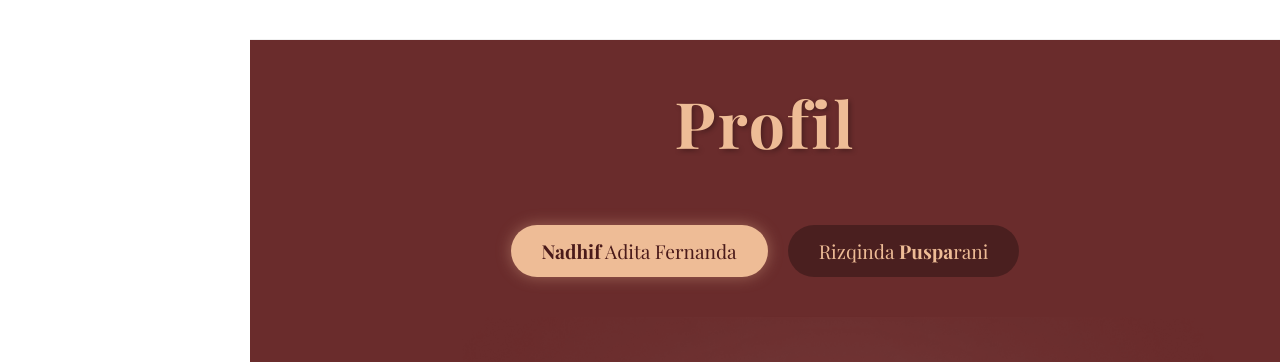
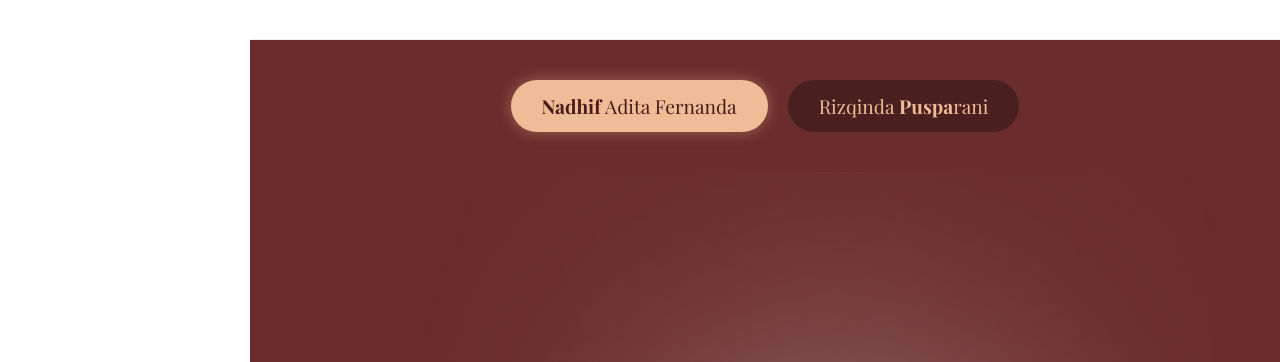
Before and after one commit to nadhifadita/grand-design-nadhif-puspa, a plain HTML site: page index.html in a window 1280 px wide. Shown: the part 802-1164 px from the top of the page. Drawn offline with nearby package versions, Linux system fonts and the light colour scheme.

Commit message:
susah kak aldo pake ini aja

```diff
--- a/index.html
+++ b/index.html
@@ -41,7 +41,7 @@
     </nav>
 
     <section id="profil" class="profile-section">
-        <h1 class="main-title">Profil</h1>
+
 
     <div class="profile-toggles">
         <button class="pill-btn active" onclick="switchProfile('nadhif')">
```
